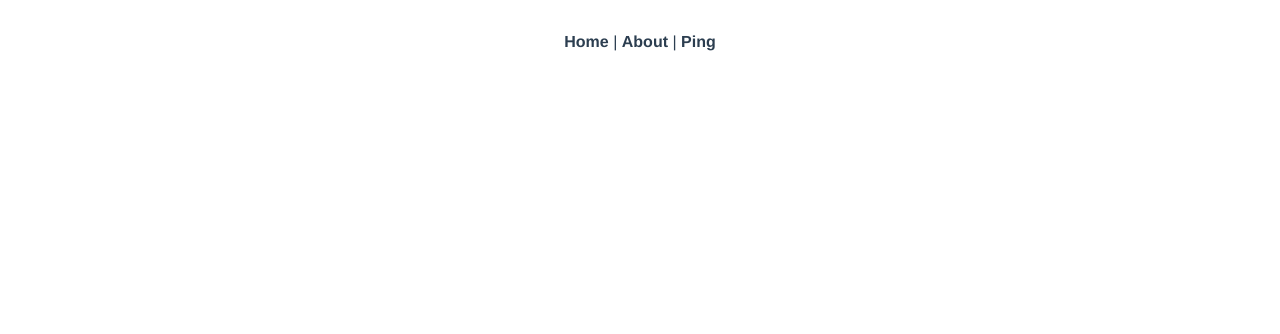
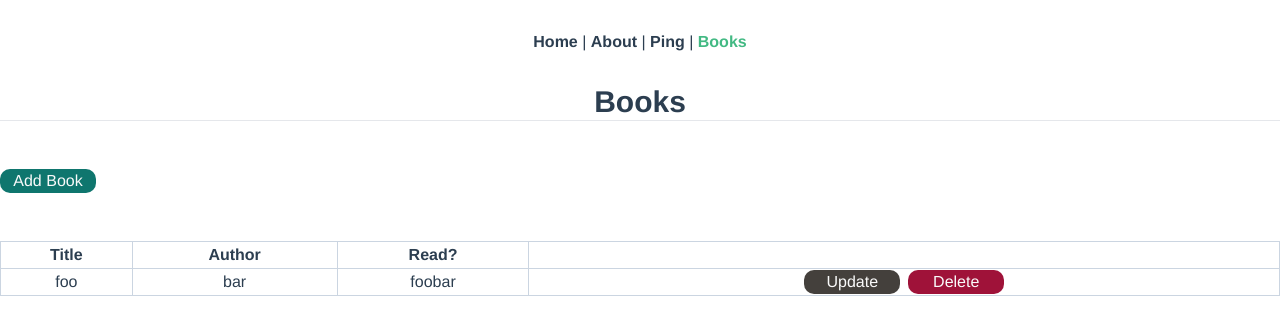
Before and after one commit to ahnanne/flask-vue-crud, a Vue app in the folder client/: page /books in a window 1280 px wide. Shown: the top 334 px of the page. Built offline with nearby package versions, Linux system fonts and the light colour scheme.

Commit message:
feat: add books page

```diff
--- a/client/src/App.vue
+++ b/client/src/App.vue
@@ -3,7 +3,8 @@
     <div id="nav">
       <router-link to="/">Home</router-link> |
       <router-link to="/about">About</router-link> |
-      <router-link to="/ping">Ping</router-link>
+      <router-link to="/ping">Ping</router-link> |
+      <router-link to="/books">Books</router-link>
     </div>
     <router-view />
   </div>
--- a/client/src/router/index.js
+++ b/client/src/router/index.js
@@ -24,6 +24,12 @@ const routes = [
     name: "Ping",
     component: () => import(/* webpackChunkName: "ping" */ "../views/Ping.vue"),
   },
+  {
+    path: "/books",
+    name: "Books",
+    component: () =>
+      import(/* webpackChunkName: "books" */ "../views/Books.vue"),
+  },
 ];
 
 const router = new VueRouter({
--- /dev/null
+++ b/client/src/views/Books.vue
@@ -0,0 +1,70 @@
+<template>
+  <div class="container mx-auto books-container">
+    <div class="flex flex-col justify-start">
+      <h1 class="text-3xl font-bold">Books</h1>
+      <hr />
+      <br /><br />
+      <button type="button" class="w-24 bg-teal-700">Add Book</button>
+      <br /><br />
+      <table class="border-collapse border-spacing-2 border border-slate-400">
+        <thead>
+          <tr>
+            <th class="border border-slate-300">Title</th>
+            <th class="border border-slate-300">Author</th>
+            <th class="border border-slate-300">Read?</th>
+            <th class="border border-slate-300"></th>
+          </tr>
+        </thead>
+        <tbody>
+          <tr>
+            <td class="border border-slate-300">foo</td>
+            <td class="border border-slate-300">bar</td>
+            <td class="border border-slate-300">foobar</td>
+            <td class="border border-slate-300">
+              <div class="btn-group" role="group">
+                <button type="button" class="w-24 bg-stone-700 mr-2">
+                  Update
+                </button>
+                <button type="button" class="w-24 bg-rose-800">Delete</button>
+              </div>
+            </td>
+          </tr>
+        </tbody>
+      </table>
+    </div>
+  </div>
+</template>
+
+<script>
+// import axios from "axios";
+
+export default {
+  name: "BooksPage",
+
+  data() {
+    return {
+      msg: "",
+    };
+  },
+
+  methods: {
+    getMessage() {
+      // TODO:
+    },
+  },
+
+  // 컴포넌트가 생성되는 시점
+  // (아직 virtual DOM 반영 X)
+  created() {
+    console.log(process.env.NODE_ENV);
+    // this.getMessage();
+  },
+};
+</script>
+
+<style>
+.books-container button {
+  color: #fafafa;
+  border-radius: 10px;
+}
+</style>
--- a/client/src/views/Home.vue
+++ b/client/src/views/Home.vue
@@ -1,16 +1,18 @@
 <template>
-	<div class="home">
+  <div class="home container mx-auto flex flex-col justify-center items-center">
+    <div>
       <img alt="Vue logo" src="../assets/logo.png" />
+    </div>
     <HelloWorld msg="Welcome to Your Vue.js App" />
   </div>
 </template>
 
 <script>
 // @ is an alias to /src
-import HelloWorld from '@/components/HelloWorld.vue';
+import HelloWorld from "@/components/HelloWorld.vue";
 
 export default {
-	name: 'HomePage',
+  name: "HomePage",
   components: {
     HelloWorld,
   },
```
Lines whose indentation alone changed are shown as unchanged.
